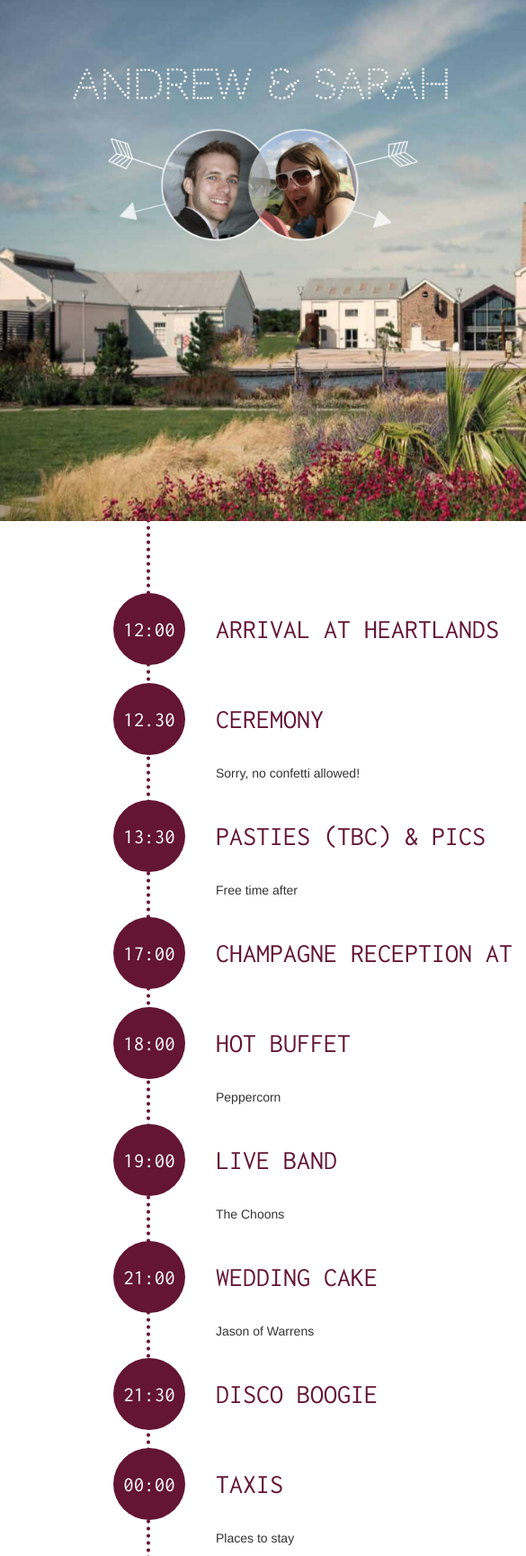
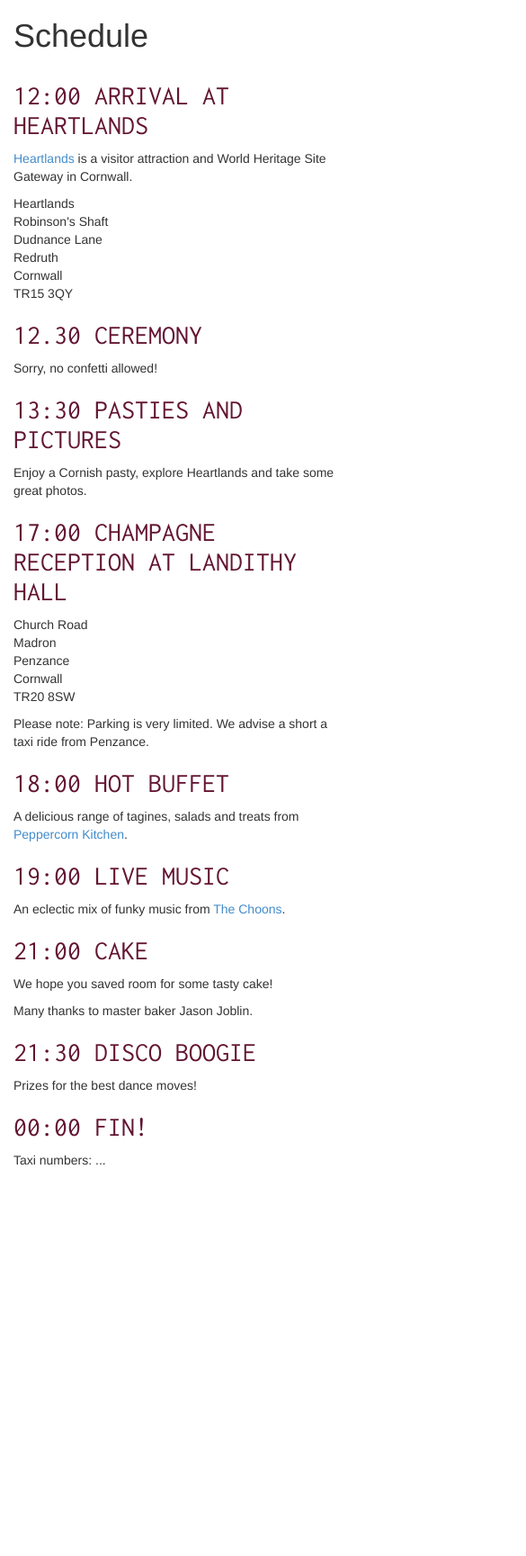
Before and after one commit to andrewdavey/wedding, a website: page index.html in a window 390 px wide. Shown: the top 1729 px of the page at 90% size, 585 px wide, since content can reach past the window. After the commit the page ends 1309 px from the top, so only its background shows below. Drawn offline with Linux system fonts and the light colour scheme; a web font is replaced by a local one.

Commit message:
Responsive

```diff
--- a/index.html
+++ b/index.html
@@ -8,78 +8,78 @@
 
     <link href="css/index.css" rel="stylesheet">
     <link href='http://fonts.googleapis.com/css?family=Codystar|Inconsolata' rel='stylesheet' type='text/css'>
-
-    <!-- HTML5 Shim and Respond.js IE8 support of HTML5 elements and media queries -->
-    <!-- WARNING: Respond.js doesn't work if you view the page via file:// -->
-    <!--[if lt IE 9]>
-      <script src="https://oss.maxcdn.com/libs/html5shiv/3.7.0/html5shiv.js"></script>
-      <script src="https://oss.maxcdn.com/libs/respond.js/1.4.2/respond.min.js"></script>
-    <![endif]-->
   </head>
   <body>
-    <img class="header" src="/images/header-background.jpg" />
-    <div class="schedule-item">
-        <div class="time">
-            12:00
+    <img src="/images/header-background.jpg" alt="" class="header-image"/>
+    <div class="container">
+      <div class="row">
+        <div class="col-sm-12">
+          <h1>Schedule</h1>
         </div>
-        <h2>Arrival at Heartlands</h2>
-        <p></p>
       </div>
-    <div class="schedule-item">
-        <div class="time">
-            12.30
+      <div class="schedule row">
+        <div class="col-sm-offset-2 col-sm-10">
+          <h2><span class="t">12:00</span> Arrival at Heartlands</h2>
+          <p>
+          <a href="http://www.heartlandscornwall.com/">Heartlands</a>
+          is a visitor attraction and World Heritage Site Gateway in Cornwall.
+          </p>
+          <p>
+          Heartlands<br/>
+          Robinson's Shaft<br/>
+          Dudnance Lane<br/>
+          Redruth<br/>
+          Cornwall<br/>
+          TR15 3QY
+          </p>
+
+          <h2><span class="t">12.30</span> Ceremony</h2>
+          <p>
+          Sorry, no confetti allowed!
+          </p>
+
+          <h2><span class="t">13:30</span> Pasties and Pictures</h2>
+          <p>
+          Enjoy a Cornish pasty, explore Heartlands and take some great photos.
+          </p>
+
+          <h2><span class="t">17:00</span> Champagne Reception at Landithy Hall</h2>
+          <div class="row">
+            <div class="col-md-3">
+              <p>
+              Church Road<br/>
+              Madron<br/>
+              Penzance<br/>
+              Cornwall<br/>
+              TR20 8SW
+              </p>
             </div>
-        <h2>Ceremony</h2>
-        <p>Sorry, no confetti allowed!</p>
+            <div class="col-md-9">
+              Please note: Parking is very limited. We advise a short a taxi ride from Penzance.
             </div>
-    <div class="schedule-item">
-        <div class="time">
-            13:30
           </div>
-        <h2>Pasties (tbc) &amp; Pics</h2>
-        <p>Free time after</p>
+
+          <h2><span class="t">18:00</span> Hot Buffet</h2>
+          <p>A delicious range of tagines, salads and treats from <a href="http://www.peppercornkitchen.co.uk/">Peppercorn Kitchen</a>.</p>
+
+          <h2><span class="t">19:00</span> Live Music</h2>
+          <p>
+          An eclectic mix of funky music from <a href="http://www.thechoons.co.uk/">The Choons</a>.
+          </p>
+
+          <h2><span class="t">21:00</span> Cake</h2>
+          <p>We hope you saved room for some tasty cake!</p>
+          <p>Many thanks to master baker Jason Joblin.</p>
+
+          <h2><span class="t">21:30</span> Disco Boogie</h2>
+          <p>Prizes for the best dance moves!</p>
+
+          <h2><span class="t">00:00</span> Fin!</h2>
+          <p>
+          Taxi numbers: ...
+          </p>
         </div>
-    <div class="schedule-item">
-        <div class="time">
-            17:00
       </div>
-        <h2>Champagne Reception at Landithy Hall</h2>
-        <p></p>
-    </div>
-    <div class="schedule-item">
-        <div class="time">
-            18:00
-        </div>
-        <h2>Hot Buffet</h2>
-        <p>Peppercorn</p>
-    </div>
-    <div class="schedule-item">
-        <div class="time">
-            19:00
-        </div>
-        <h2>Live Band</h2>
-        <p>The Choons</p>
-    </div>
-    <div class="schedule-item">
-        <div class="time">
-            21:00
-        </div>
-        <h2>Wedding Cake</h2>
-        <p>Jason of Warrens</p>
-    </div>
-    <div class="schedule-item">
-        <div class="time">
-            21:30
-        </div>
-        <h2>Disco Boogie</h2>
-        <p></p>
-    </div>
-    <div class="schedule-item">
-        <div class="time">
-            00:00
-        </div>
-        <h2>Taxis</h2>
-        <p>Places to stay</p>
     </div>
   </body>
 </html>
--- a/less/site.less
+++ b/less/site.less
@@ -1,34 +1,31 @@
-body {
-  background-image: url(/images/timeline.png);
-  background-repeat: repeat-y;
-  background-position: 163px top;
-}
-
-.header {
-  width: 100%;
-  min-width: 1000px;
-  margin-bottom: 60px;
-}
-
-.schedule-item {
-  margin: 0;
-  padding: 0 0 0 240px;
+h2 {
   position: relative;
-  width: 100%;
-  min-width: 1000px;
-
-  h2 {
-    line-height: 80px;
   color: #631532;
   font-family: Inconsolata;
   text-transform: uppercase;
 }
+
+img.header-image {
+  display: none;
 }
 
-.time {
+@media (min-width: 768px) {
+  img.header-image {
+    display: block;
+    max-width: 100%;
+  }
+
+  h2 {
+    margin-top: 48px;
+  }
+  h2:first-child {
+    margin-top: 24px;
+  }
+
+  .t {
     position: absolute;
-  left: 126px;
-  top: 0;
+    left: -115px;
+    top: -24px;
     font-family: Inconsolata;
     font-size: 23px;
     line-height: 80px;
@@ -39,3 +36,10 @@ body {
     width: 80px;
     height: 80px;
   }
+
+  .schedule {
+    background-image: url(../images/timeline.png);
+    background-repeat: repeat-y;
+    background-position: 100px 0;
+  }
+}
```
Also changed, not shown: css/index.css. Lines whose indentation alone changed are shown as unchanged.
